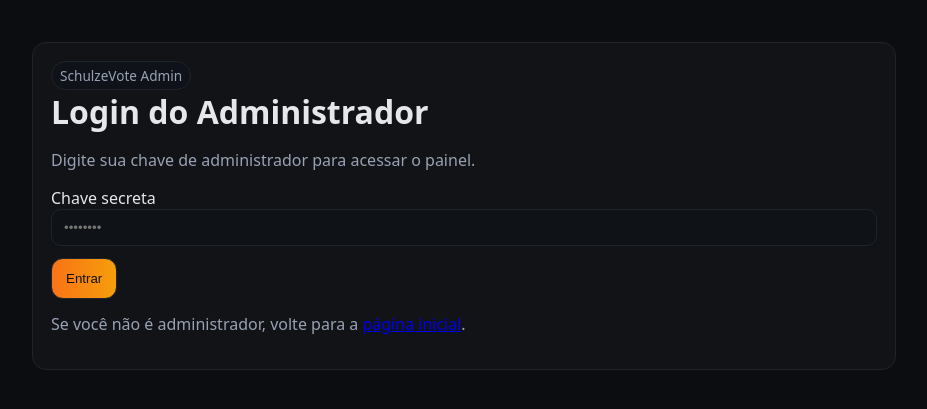
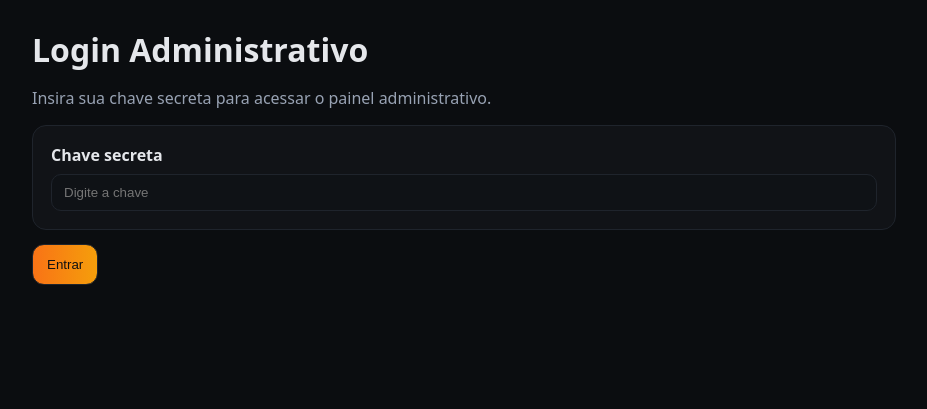
Before and after one commit to Jccasafus-hub/SchulzeVote, a Flask app: page /admin/login in a window 1280 px wide. Shown: the top 409 px of the page, without its empty margins (176-1103 px from the left). Run offline with Flask 3, Linux system fonts and the light colour scheme; parts of the project's set-up code (start-up, migrations or seed data) failed here and were passed over.

Commit message:
Update admin_login.html

```diff
--- a/templates/admin_login.html
+++ b/templates/admin_login.html
@@ -3,27 +3,24 @@
 {% block title %}Login · SchulzeVote Admin{% endblock %}
 
 {% block content %}
-<div class="card">
-  <span class="pill">SchulzeVote Admin</span>
-  <h1>Login do Administrador</h1>
+  <h1>Login Administrativo</h1>
+  <p class="muted">Insira sua chave secreta para acessar o painel administrativo.</p>
 
-  <p class="muted">
-    Digite sua chave de administrador para acessar o painel.
-  </p>
+  {% with messages = get_flashed_messages(with_categories=true) %}
+    {% if messages %}
+      <ul>
+        {% for category, msg in messages %}
+          <li class="{{ category }}">{{ msg }}</li>
+        {% endfor %}
+      </ul>
+    {% endif %}
+  {% endwith %}
 
-  <!-- Importante: endpoint do Blueprint e input name="secret" -->
   <form method="POST" action="{{ url_for('admin_bp.login') }}">
-    <div class="row" style="flex-direction:column; align-items:flex-start; width:100%; gap:12px">
-      <label style="width:100%">
-        <span>Chave secreta</span><br>
-        <input type="password" name="secret" placeholder="••••••••" required>
-      </label>
-      <button class="btn accent" type="submit">Entrar</button>
+    <div class="card">
+      <label for="secret"><b>Chave secreta</b></label><br>
+      <input type="password" id="secret" name="secret" placeholder="Digite a chave" required style="width:100%; margin-top:8px;">
     </div>
+    <button class="btn accent" type="submit">Entrar</button>
   </form>
-
-  <p class="muted" style="margin-top:14px">
-    Se você não é administrador, volte para a <a href="{{ url_for('index') }}">página inicial</a>.
-  </p>
-</div>
 {% endblock %}
```
